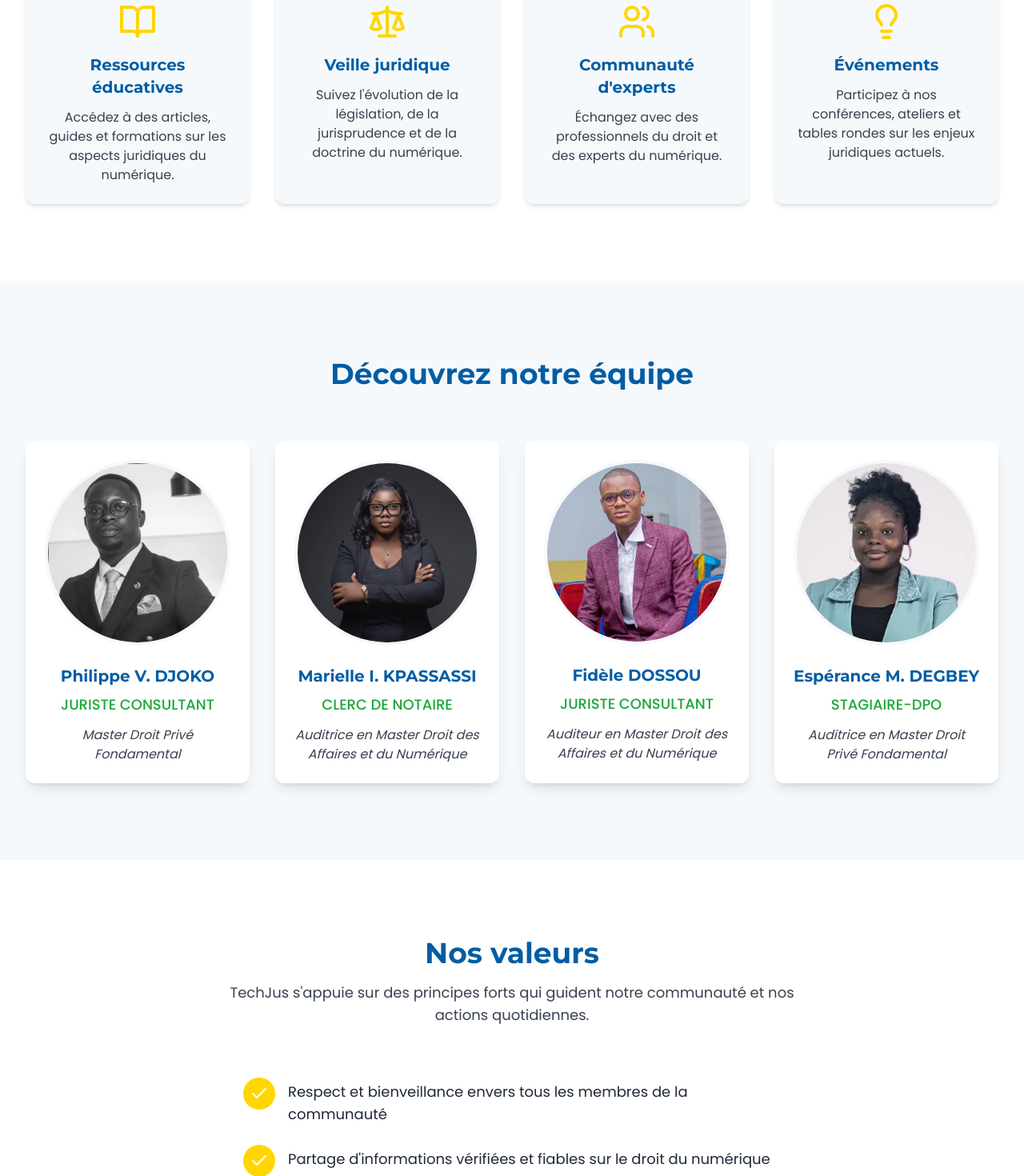
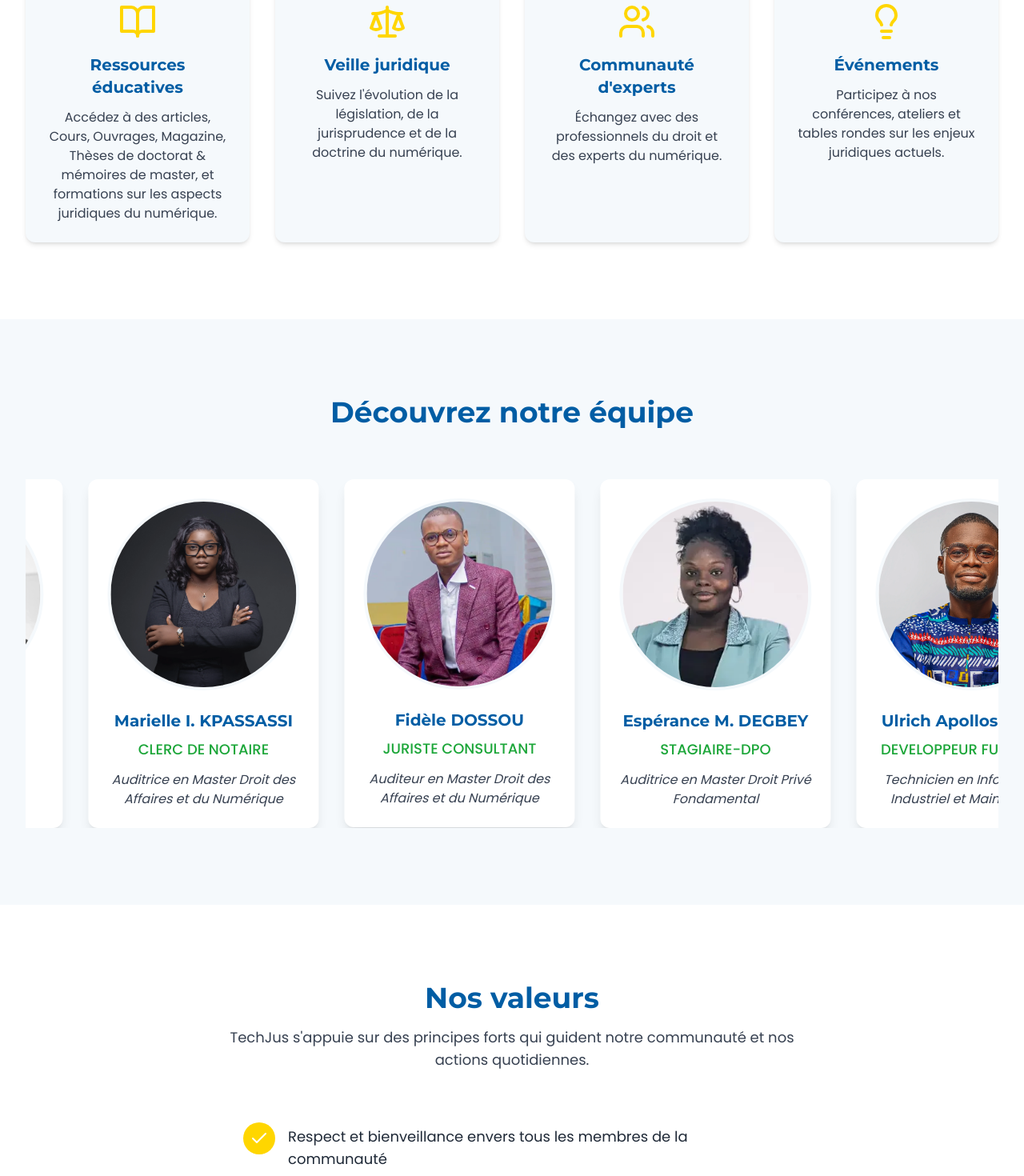
Before and after one commit to ApollosADS/techjus_bj, a React (Vite) app: page / in a window 1280 px wide. Shown: the part 1260-2730 px from the top of the page at 80% size. Built offline with nearby package versions, Linux system fonts and the light colour scheme.

Commit message:
Ajustement des titre et ajout du profil dev

```diff
--- a/src/components/AboutSection.tsx
+++ b/src/components/AboutSection.tsx
@@ -11,7 +11,7 @@ const features: FeatureItem[] = [
   {
     icon: <BookOpen className="h-12 w-12 text-techjus-yellow" />,
     title: 'Ressources éducatives',
-    description: 'Accédez à des articles, guides et formations sur les aspects juridiques du numérique.'
+    description: 'Accédez à des articles, Cours, Ouvrages, Magazine, Thèses de doctorat & mémoires de master, et formations sur les aspects juridiques du numérique.'
   },
   {
     icon: <Scale className="h-12 w-12 text-techjus-yellow" />,
--- a/src/components/ContactForm.tsx
+++ b/src/components/ContactForm.tsx
@@ -39,7 +39,7 @@ const ContactForm: React.FC = () => {
         <div className="text-center mb-16">
           <h2 className="text-3xl md:text-4xl font-bold mb-4">Contactez-nous</h2>
           <p className="text-lg text-gray-700 max-w-3xl mx-auto">
-            Vous avez une question ou souhaitez rejoindre notre communauté ?
+            Vous avez une question ?
             N'hésitez pas à nous laisser un message.
           </p>
         </div>
--- a/src/components/Footer.tsx
+++ b/src/components/Footer.tsx
@@ -46,7 +46,7 @@ const Footer: React.FC = () => {
           </div>
 
           <div>
-            <h3 className="text-xl font-heading font-bold mb-4 text-white">Restez informé</h3>
+            <h3 className="text-xl font-heading font-bold mb-4 text-white">Restez informés</h3>
             <p className="text-gray-300 mb-4">
               Abonnez-vous à notre newsletter pour recevoir les dernières actualités
               sur le droit du numérique.
--- a/src/components/FoundersSection.tsx
+++ b/src/components/FoundersSection.tsx
@@ -25,10 +25,19 @@ const founders = [
     role: 'STAGIAIRE-DPO',
     quote: 'Auditrice en Master Droit Privé Fondamental',
     imageUrl: '/mahuena.webp'
+  },
+  {
+    name: 'Ulrich Apollos ADINSI',
+    role: 'Developpeur Full Stack',
+    quote: 'Technicien en Informatique Industriel et Maintenance',
+    imageUrl: '/apollos.webp'
   }
 ];
 
 const FoundersSection: React.FC = () => {
+  // Dupliquer les fondateurs pour un défilement continu
+  const duplicatedFounders = [...founders, ...founders];
+
   return (
     <section id="founders" className="section bg-techjus-light">
       <div className="container-custom">
@@ -36,18 +45,42 @@ const FoundersSection: React.FC = () => {
           <h2 className="text-3xl md:text-4xl font-bold mb-4">Découvrez notre équipe</h2>
         </div>
 
-        <div className="grid grid-cols-1 md:grid-cols-2 lg:grid-cols-4 gap-8">
-          {founders.map((founder, index) => (
+        {/* Container du carrousel */}
+        <div className="relative overflow-hidden">
+          <div className="flex animate-scroll-slow">
+            {duplicatedFounders.map((founder, index) => (
+              <div key={`${founder.name}-${index}`} className="flex-shrink-0 w-80 px-4">
                 <MemberCard
-              key={index}
                   name={founder.name}
                   role={founder.role}
                   quote={founder.quote}
                   imageUrl={founder.imageUrl}
                 />
+              </div>
             ))}
           </div>
         </div>
+      </div>
+
+      <style jsx>{`
+        @keyframes scroll-slow {
+          0% {
+            transform: translateX(0);
+          }
+          100% {
+            transform: translateX(-50%);
+          }
+        }
+
+        .animate-scroll-slow {
+          animation: scroll-slow 40s linear infinite;
+          width: max-content;
+        }
+
+        .animate-scroll-slow:hover {
+          animation-play-state: paused;
+        }
+      `}</style>
     </section>
   );
 };
--- a/src/components/HeroSection.tsx
+++ b/src/components/HeroSection.tsx
@@ -1,5 +1,5 @@
 import React, { useState, useEffect } from 'react';
-import { ChevronDown } from 'lucide-react';
+import { ChevronDown, AlertCircle } from 'lucide-react';
 
 const HeroSection: React.FC = () => {
   const [isVisible, setIsVisible] = useState(false);
@@ -9,7 +9,6 @@ const HeroSection: React.FC = () => {
     const timer = setTimeout(() => {
       setIsVisible(true);
     }, 300);
-
     return () => clearTimeout(timer);
   }, []);
 
@@ -94,23 +93,25 @@ const HeroSection: React.FC = () => {
 
       {/* Modal */}
       {showModal && (
-        <div className="fixed inset-0 bg-black bg-opacity-50 z-50 flex items-center justify-center px-4">
-          <div className="bg-white rounded-lg shadow-lg p-6 max-w-md w-full text-center">
-            <h2 className="text-xl font-bold mb-4 text-techjus-blue">Avant de continuer</h2>
-            <p className="text-gray-700 mb-4">
+        <div className="fixed inset-0 bg-black bg-opacity-60 z-50 flex items-center justify-center px-4">
+          <div className="bg-white rounded-2xl shadow-2xl p-8 md:p-10 max-w-2xl w-full text-center relative">
+            <AlertCircle className="w-12 h-12 text-techjus-blue mx-auto mb-4" />
+            <h2 className="text-2xl font-extrabold mb-4 text-techjus-blue">Avant de continuer</h2>
+            <p className="text-gray-700 leading-relaxed text-base md:text-lg">
               <strong>TechJus ne collecte aucune de vos données.</strong><br />
-              En cliquant sur ce lien vous consentez à rejoindre la communauté TechJus sur WhatsApp et à respecter le code de bonne conduite de ladite communauté. Bienvenue dans l'univers TechJus.
+              En cliquant sur ce lien vous consentez à rejoindre la communauté TechJus sur WhatsApp et à respecter le code de bonne conduite de ladite communauté. <br />
+              <span className="text-techjus-blue font-semibold">Bienvenue dans l'univers TechJus.</span>
             </p>
             <div className="flex justify-center gap-4 mt-6">
               <button
                 onClick={() => setShowModal(false)}
-                className="bg-gray-300 text-gray-800 px-4 py-2 rounded hover:bg-gray-400 transition"
+                className="bg-gray-200 text-gray-700 px-5 py-2 rounded-lg hover:bg-gray-300 transition font-medium"
               >
                 Annuler
               </button>
               <button
                 onClick={confirmJoin}
-                className="bg-techjus-blue text-white px-4 py-2 rounded hover:bg-techjus-dark transition"
+                className="bg-techjus-blue text-white px-5 py-2 rounded-lg hover:bg-techjus-dark transition font-medium"
               >
                 Continuer
               </button>
@@ -119,26 +120,22 @@ const HeroSection: React.FC = () => {
         </div>
       )}
 
-      <style jsx>
-        {`
+      <style jsx>{`
         @keyframes pulse {
           0% {
             transform: scale(1);
             box-shadow: 0 0 0 0 rgba(52, 152, 219, 0.7);
           }
-
           70% {
             transform: scale(1.05);
             box-shadow: 0 0 0 10px rgba(223, 11, 11, 0);
           }
-
           100% {
             transform: scale(1);
             box-shadow: 0 0 0 0 rgba(52, 152, 219, 0);
           }
         }
-        `}
-      </style>
+      `}</style>
     </section>
   );
 };
```
Also changed, not shown: public/apollos.webp (added). Lines whose indentation alone changed are shown as unchanged.
